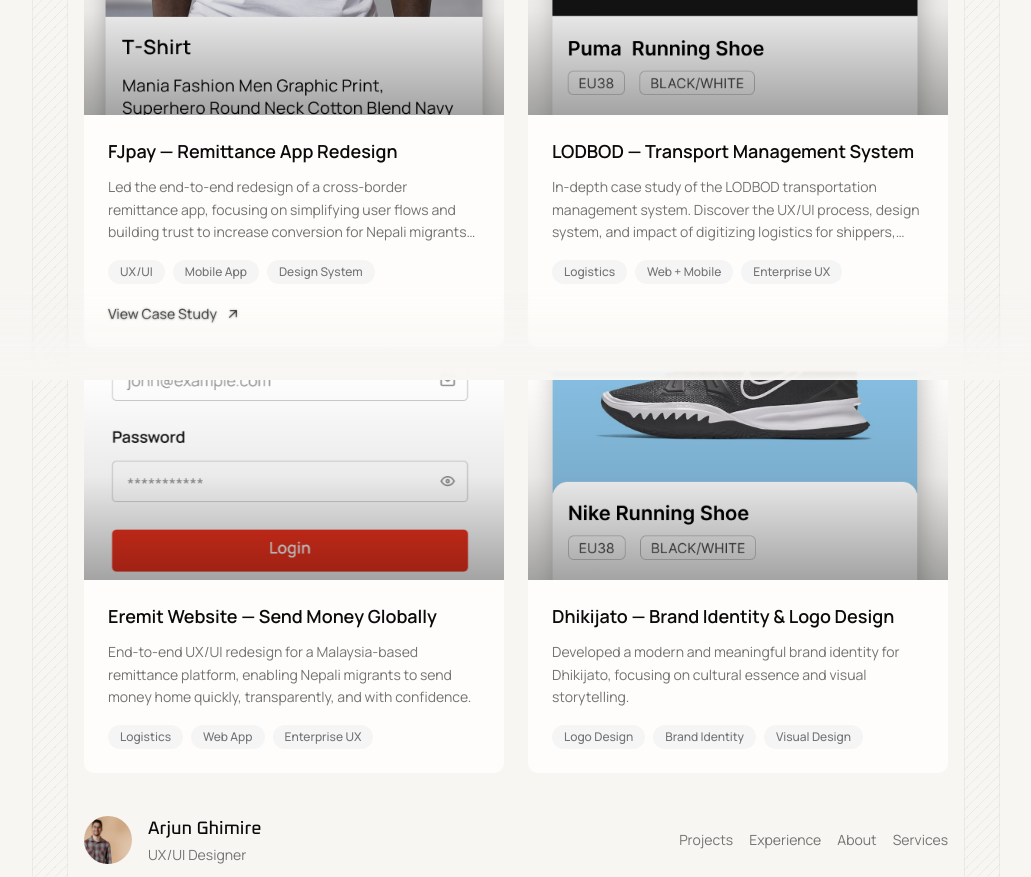
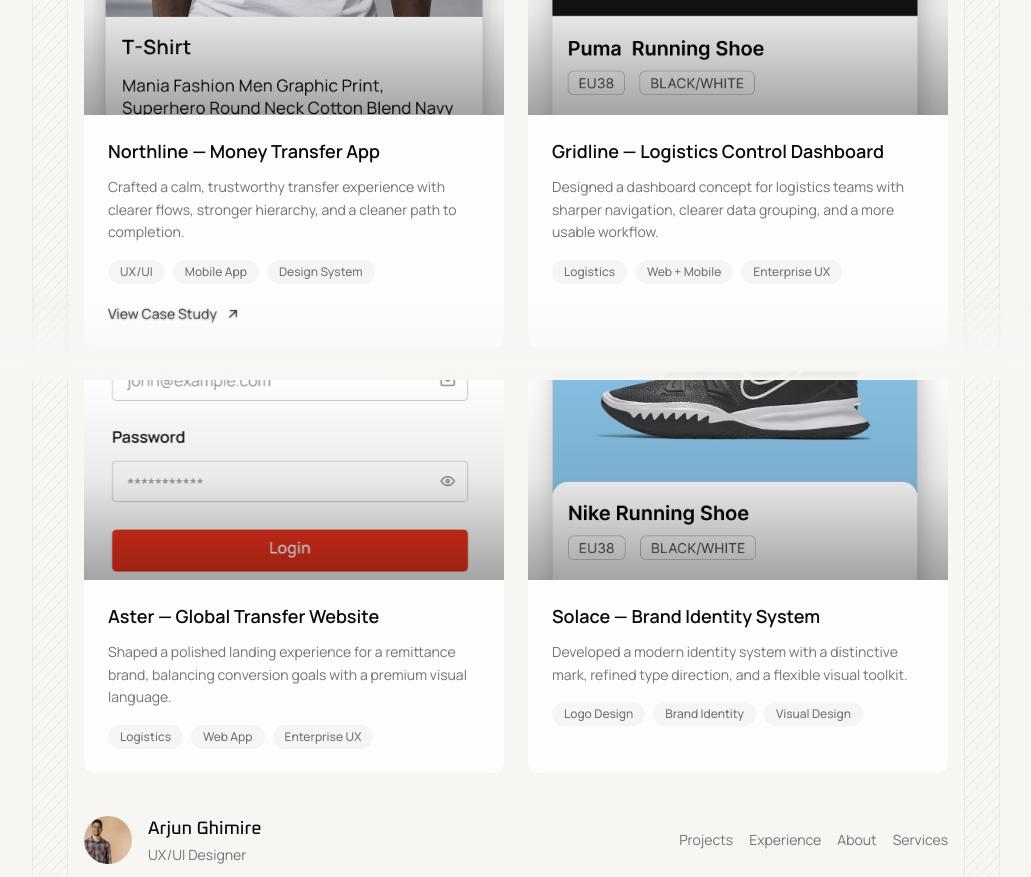
Before and after one commit to AkkalDhami/designer-minimal-portfolio, a Next.js app: page /projects in a window 1280 px wide. Shown: the part 420-1297 px from the top of the page, without its empty margins (124-1155 px from the left). Built offline with nearby package versions, Linux system fonts and the light colour scheme.

Commit message:
feat(projects): update project titles and descriptions for clarity and relevance

```diff
--- a/data/projects.ts
+++ b/data/projects.ts
@@ -26,8 +26,8 @@
 
 export const PROJECTS: Project[] = [
   {
-    id: "fjpay",
-    title: "FJpay — Remittance App Redesign",
+    id: "northline",
+    title: "Northline — Money Transfer App",
     image: "/projects/p1.png",
     gallery: [
       "/projects/p1.png",
@@ -36,14 +36,14 @@
       "/projects/p4.png",
     ],
     description:
-      "Led the end-to-end redesign of a cross-border remittance app, focusing on simplifying user flows and building trust to increase conversion for Nepali migrants in Japan.",
+      "Crafted a calm, trustworthy transfer experience with clearer flows, stronger hierarchy, and a cleaner path to completion.",
     tags: ["UX/UI", "Mobile App", "Design System"],
     filters: ["Fintech", "E-commerce"],
     href: "/case-studies/fjpay-remittance-app-redesign",
   },
   {
     id: "lodbod",
-    title: "LODBOD — Transport Management System",
+    title: "Gridline — Logistics Control Dashboard",
     gallery: [
       "/projects/p1.png",
       "/projects/p2.png",
@@ -52,14 +52,14 @@
     ],
     image: "/projects/p4.png",
     description:
-      "In-depth case study of the LODBOD transportation management system. Discover the UX/UI process, design system, and impact of digitizing logistics for shippers, vehicle owners, and drivers.",
+      "Designed a dashboard concept for logistics teams with sharper navigation, clearer data grouping, and a more usable workflow.",
     tags: ["Logistics", "Web + Mobile", "Enterprise UX"],
     filters: ["Web App", "Branding", "E-commerce"],
     href: "#",
   },
   {
     id: "eremit",
-    title: "Eremit Website — Send Money Globally",
+    title: "Aster — Global Transfer Website",
     image: "/projects/p2.png",
     gallery: [
       "/projects/p1.png",
@@ -68,14 +68,14 @@
       "/projects/p4.png",
     ],
     description:
-      "End-to-end UX/UI redesign for a Malaysia-based remittance platform, enabling Nepali migrants to send money home quickly, transparently, and with confidence.",
+      "Shaped a polished landing experience for a remittance brand, balancing conversion goals with a premium visual language.",
     tags: ["Logistics", "Web App", "Enterprise UX"],
     filters: ["Fintech", "Web App", "Branding"],
     href: "#",
   },
   {
     id: "dhikijato",
-    title: "Dhikijato — Brand Identity & Logo Design",
+    title: "Solace — Brand Identity System",
     image: "/projects/p3.png",
     gallery: [
       "/projects/p1.png",
@@ -84,7 +84,7 @@
       "/projects/p4.png",
     ],
     description:
-      "Developed a modern and meaningful brand identity for Dhikijato, focusing on cultural essence and visual storytelling.",
+      "Developed a modern identity system with a distinctive mark, refined type direction, and a flexible visual toolkit.",
     tags: ["Logo Design", "Brand Identity", "Visual Design"],
     filters: ["Fintech", "Web App", "Branding"],
     href: "#",
```
